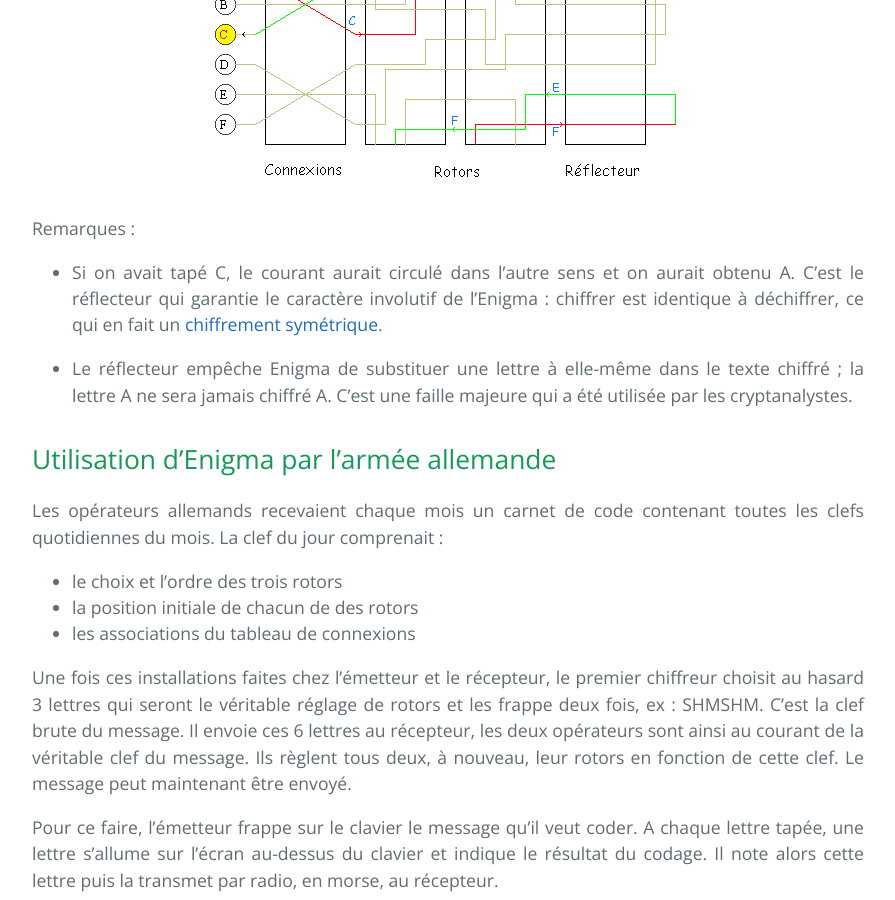
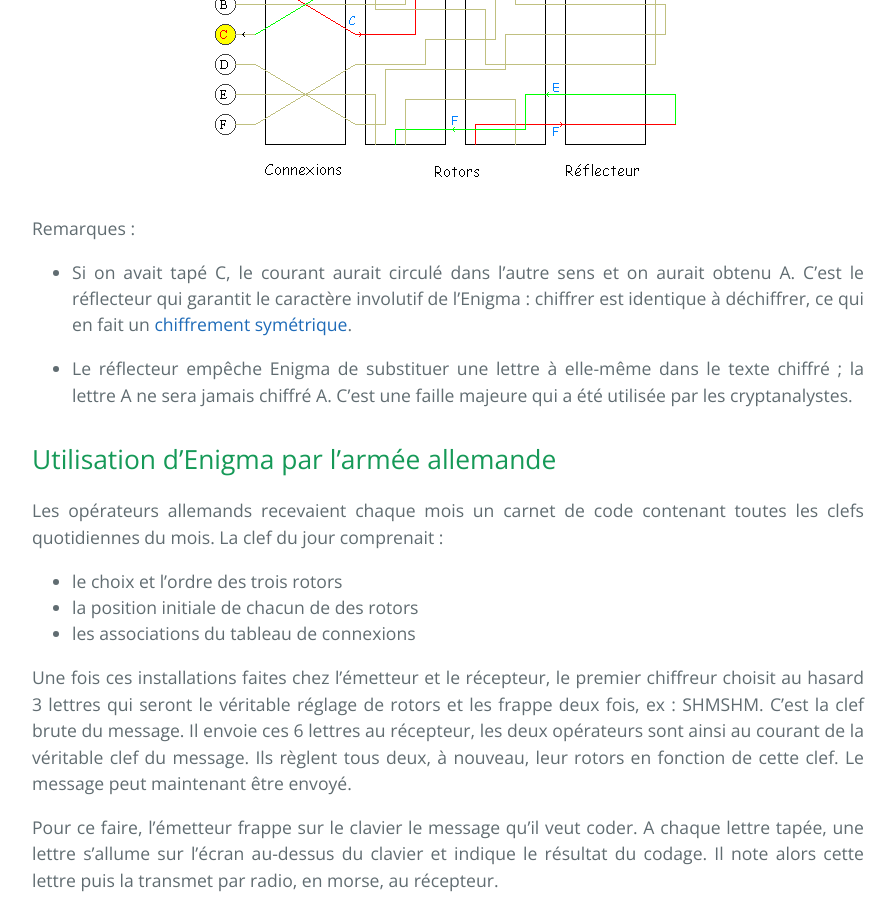
Before and after one commit to SamuelGallay/CryptoTPE, a Jekyll site: the page built from pages/3_Guerres/3_fonctionnement.md, in a window 1280 px wide and 900 px high, scrolled down 3435 px. Shown: the whole window, without its empty margins (192-1087 px from the left). Built offline with Jekyll 4.4.1, drawn with Linux system fonts in a browser that asks for light colours; our own code applies the rules of GitHub Pages for plain Markdown files; formulas are drawn with MathJax 3.

Commit message:
Update 3_fonctionnement.md

```diff
--- a/pages/3_Guerres/3_fonctionnement.md
+++ b/pages/3_Guerres/3_fonctionnement.md
@@ -50,7 +50,7 @@ Dans le schéma simplifié (2 rotors, 6 lettres) ci-dessous, la lettre A sera co
 
 Remarques :
 
-* Si on avait tapé C, le courant aurait circulé dans l'autre sens et on aurait obtenu A. C'est le réflecteur qui garantie le caractère involutif de l'Enigma : chiffrer est identique à déchiffrer, ce qui en fait un [chiffrement symétrique]({{ "/glossaire/" | relative_url }}).
+* Si on avait tapé C, le courant aurait circulé dans l'autre sens et on aurait obtenu A. C'est le réflecteur qui garantit le caractère involutif de l'Enigma : chiffrer est identique à déchiffrer, ce qui en fait un [chiffrement symétrique]({{ "/glossaire/" | relative_url }}).
 
 * Le réflecteur empêche Enigma de substituer une lettre à elle-même dans le texte chiffré ; la lettre A ne sera jamais chiffré A. C'est une faille majeure qui a été utilisée par les cryptanalystes.
 
```
